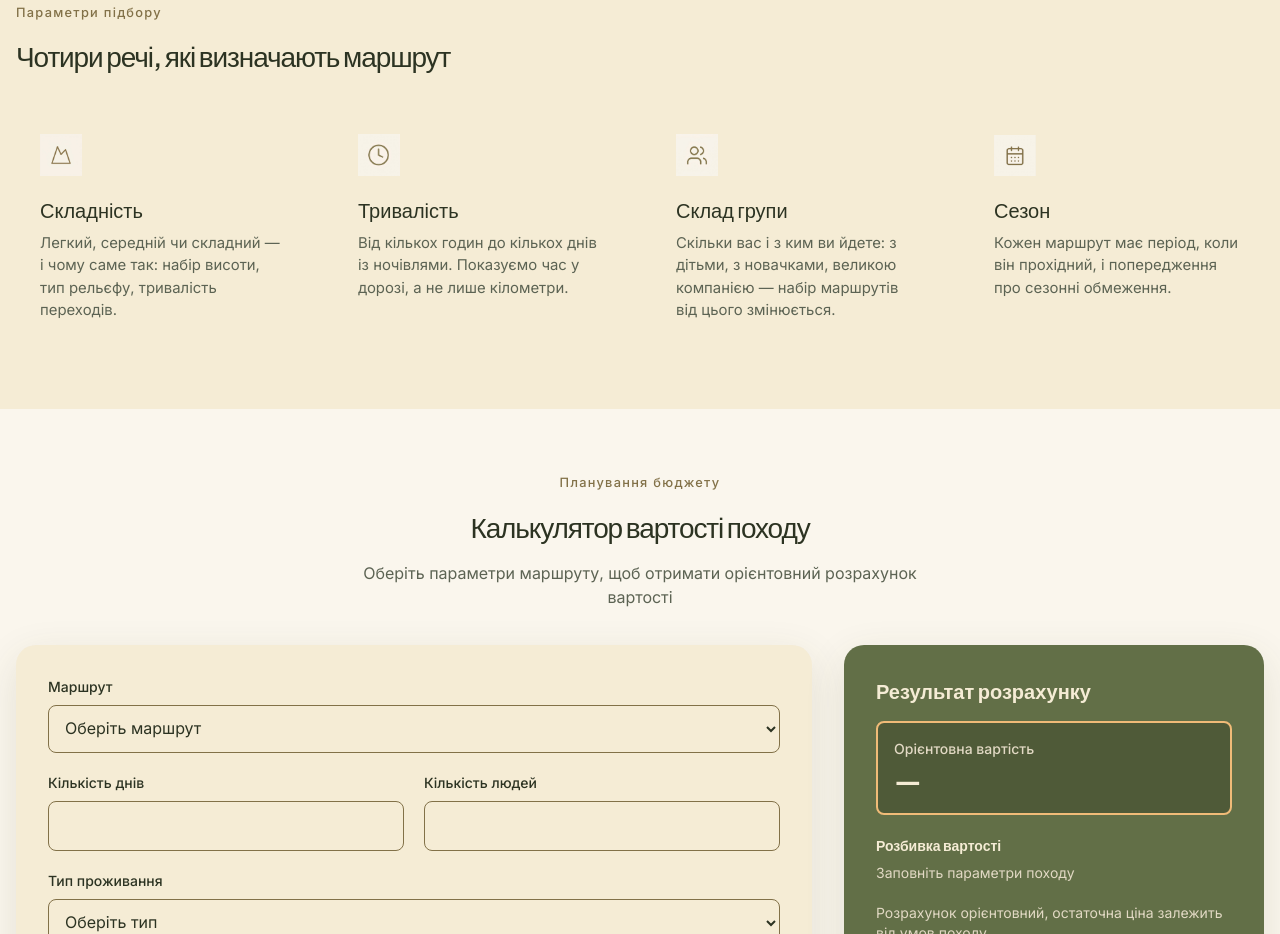
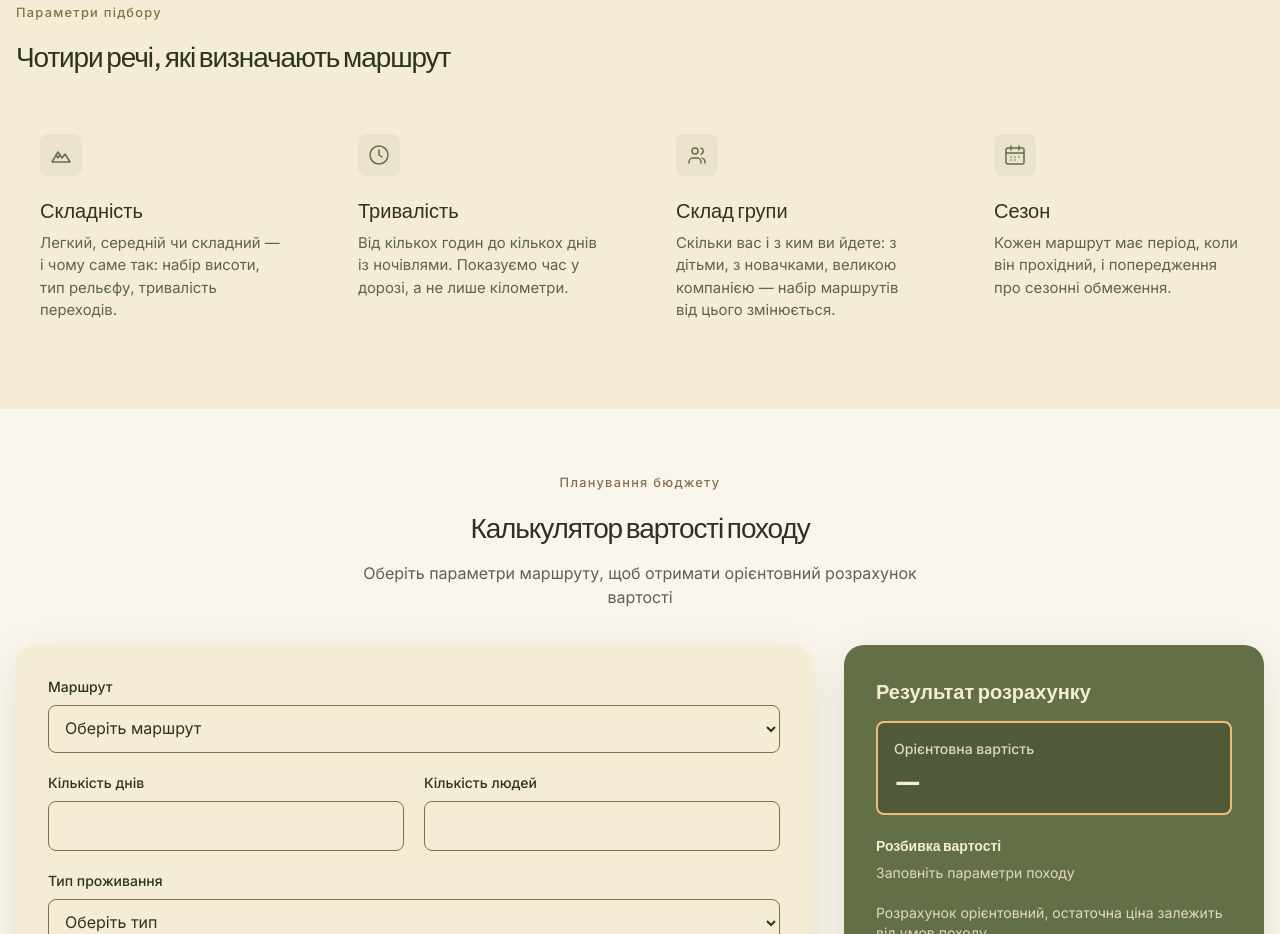
Before and after one commit to KhrystynaByrka/mii-pokhid, a plain HTML site: page index.html in a window 1280 px wide. Shown: the part 2353-3287 px from the top of the page. Drawn offline with nearby package versions, Linux system fonts and the light colour scheme; some packages are replaced by stand-ins of ours; a script that the page names is missing.

Commit message:
feat: зміна сеекції Параметри підбору

```diff
--- a/css/style.css
+++ b/css/style.css
@@ -2021,10 +2021,14 @@ img {
 }
 
 .feature-icon {
+  display: block;
   width: var(--feature-icon-size);
   height: var(--feature-icon-size);
   margin-bottom: var(--spacing-card);
-  object-fit: contain;
+  padding: 9px;
+  border-radius: var(--radius-sm);
+  background-color: var(--color-surface-muted);
+  color: var(--color-primary);
 }
 
 /* Reviews */
--- a/index.html
+++ b/index.html
@@ -369,28 +369,41 @@
           <ul class="features-grid" id="planner">
             <li>
               <article class="feature-card">
-                <img class="feature-icon" src="assets/icons/складність.jpeg" alt="" aria-hidden="true">
+                <svg class="feature-icon" aria-hidden="true" viewBox="0 0 24 24" fill="none" stroke="currentColor" stroke-width="1.5" stroke-linecap="round" stroke-linejoin="round">
+                  <path d="m3 19 6-10 4 6 3-4 5 8H3Z"></path>
+                  <path d="m7 12 2 3 2-3"></path>
+                </svg>
                 <h3>Складність</h3>
                 <p>Легкий, середній чи складний — і чому саме так: набір висоти, тип рельєфу, тривалість переходів.</p>
               </article>
             </li>
             <li>
               <article class="feature-card">
-                <img class="feature-icon" src="assets/icons/тривалість.jpeg" alt="" aria-hidden="true">
+                <svg class="feature-icon" aria-hidden="true" viewBox="0 0 24 24" fill="none" stroke="currentColor" stroke-width="1.5" stroke-linecap="round" stroke-linejoin="round">
+                  <circle cx="12" cy="12" r="9"></circle>
+                  <path d="M12 7v5l3 2"></path>
+                </svg>
                 <h3>Тривалість</h3>
                 <p>Від кількох годин до кількох днів із ночівлями. Показуємо час у дорозі, а не лише кілометри.</p>
               </article>
             </li>
             <li>
               <article class="feature-card">
-                <img class="feature-icon" src="assets/icons/група.jpeg" alt="" aria-hidden="true">
+                <svg class="feature-icon" aria-hidden="true" viewBox="0 0 24 24" fill="none" stroke="currentColor" stroke-width="1.5" stroke-linecap="round" stroke-linejoin="round">
+                  <path d="M16 20v-1a4 4 0 0 0-4-4H8a4 4 0 0 0-4 4v1"></path>
+                  <circle cx="10" cy="8" r="3"></circle>
+                  <path d="M20 20v-1a4 4 0 0 0-3-3.87M16 5.13a3 3 0 0 1 0 5.82"></path>
+                </svg>
                 <h3>Склад групи</h3>
                 <p>Скільки вас і з ким ви йдете: з дітьми, з новачками, великою компанією — набір маршрутів від цього змінюється.</p>
               </article>
             </li>
             <li>
               <article class="feature-card">
-                <img class="feature-icon" src="assets/icons/сезон.jpeg" alt="" aria-hidden="true">
+                <svg class="feature-icon" aria-hidden="true" viewBox="0 0 24 24" fill="none" stroke="currentColor" stroke-width="1.5" stroke-linecap="round" stroke-linejoin="round">
+                  <rect x="3" y="5" width="18" height="16" rx="2"></rect>
+                  <path d="M16 3v4M8 3v4M3 10h18M8 14h.01M12 14h.01M16 14h.01M8 17h.01M12 17h.01"></path>
+                </svg>
                 <h3>Сезон</h3>
                 <p>Кожен маршрут має період, коли він прохідний, і попередження про сезонні обмеження.</p>
               </article>
```
